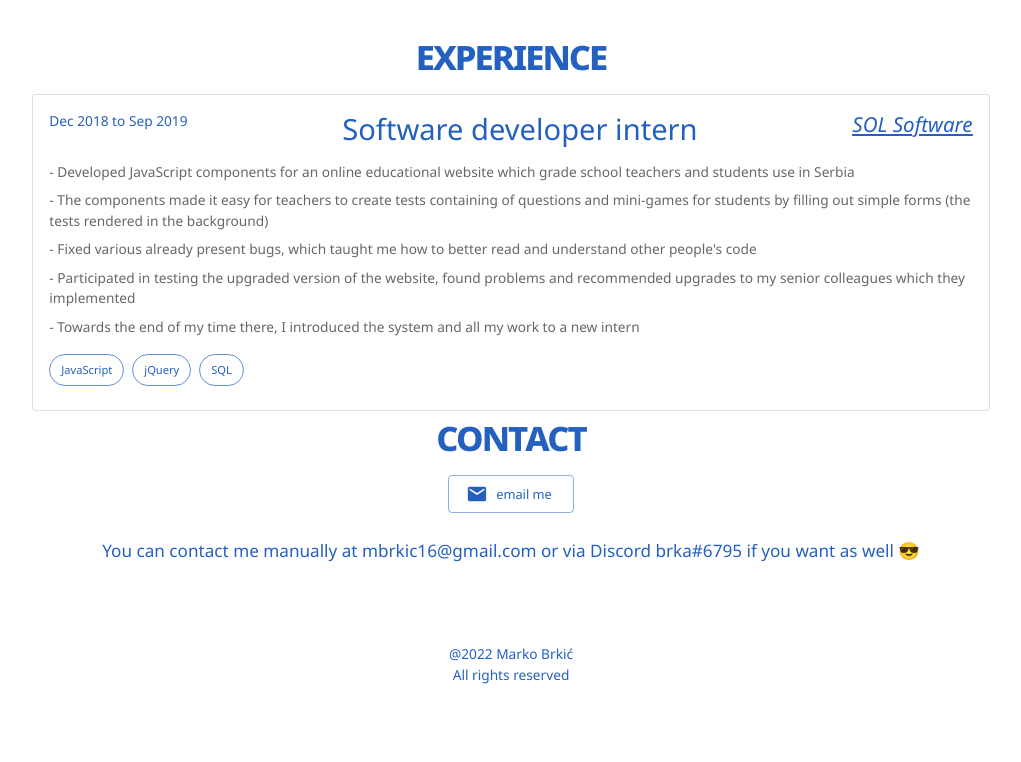
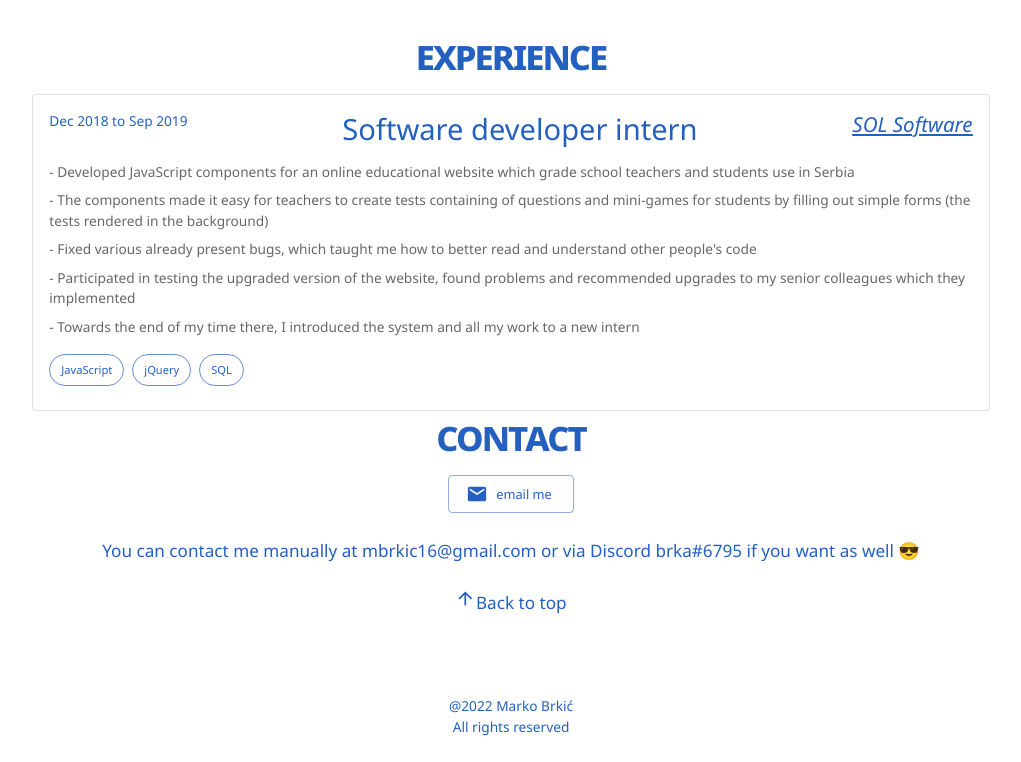
Before and after one commit to brkagithub/portfolioWebsite, a React (Create React App) app: page / in a window 1280 px wide. Shown: the part 842-1604 px from the top of the page, without its empty margins (129-1150 px from the left). Before the commit the page ends 1552 px from the top, so only its background shows below. Built offline with nearby package versions, Linux system fonts and the light colour scheme.

Commit message:
Added back to top feature.

```diff
--- a/src/components/Contact.js
+++ b/src/components/Contact.js
@@ -2,6 +2,8 @@ import React from "react";
 import Button from "@mui/material/Button";
 import EmailIcon from "@mui/icons-material/Email";
 import { Container, Typography } from "@mui/material";
+import Link from "@mui/material/Link";
+import ArrowUpwardIcon from "@mui/icons-material/ArrowUpward";
 
 const Contact = ({ theme }) => {
   return (
@@ -53,6 +55,20 @@ const Contact = ({ theme }) => {
         You can contact me manually at mbrkic16@gmail.com or via Discord
         brka#6795 if you want as well 😎
       </Typography>
+      <Link href="#top" underline="none">
+        <ArrowUpwardIcon
+          color={theme.palette.mode === "dark" ? "black" : "secondary"}
+          sx={{ display: "inline", mt: 3 }}
+        />
+        <Typography
+          variant="h6"
+          color={theme.palette.mode === "dark" ? "black" : "secondary"}
+          component="div"
+          sx={{ display: "inline", mt: 3 }}
+        >
+          Back to top
+        </Typography>
+      </Link>
     </Container>
   );
 };
```
